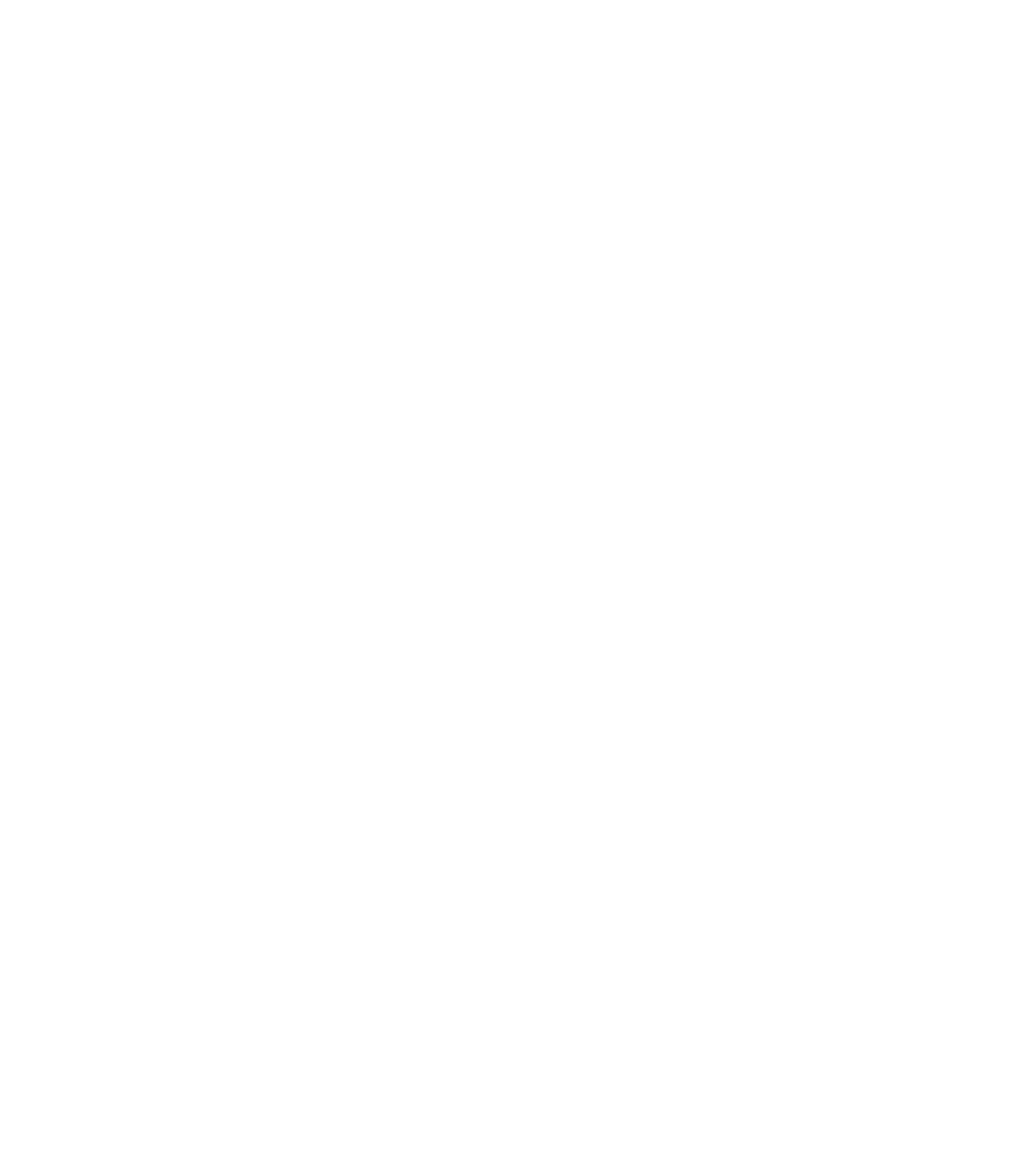
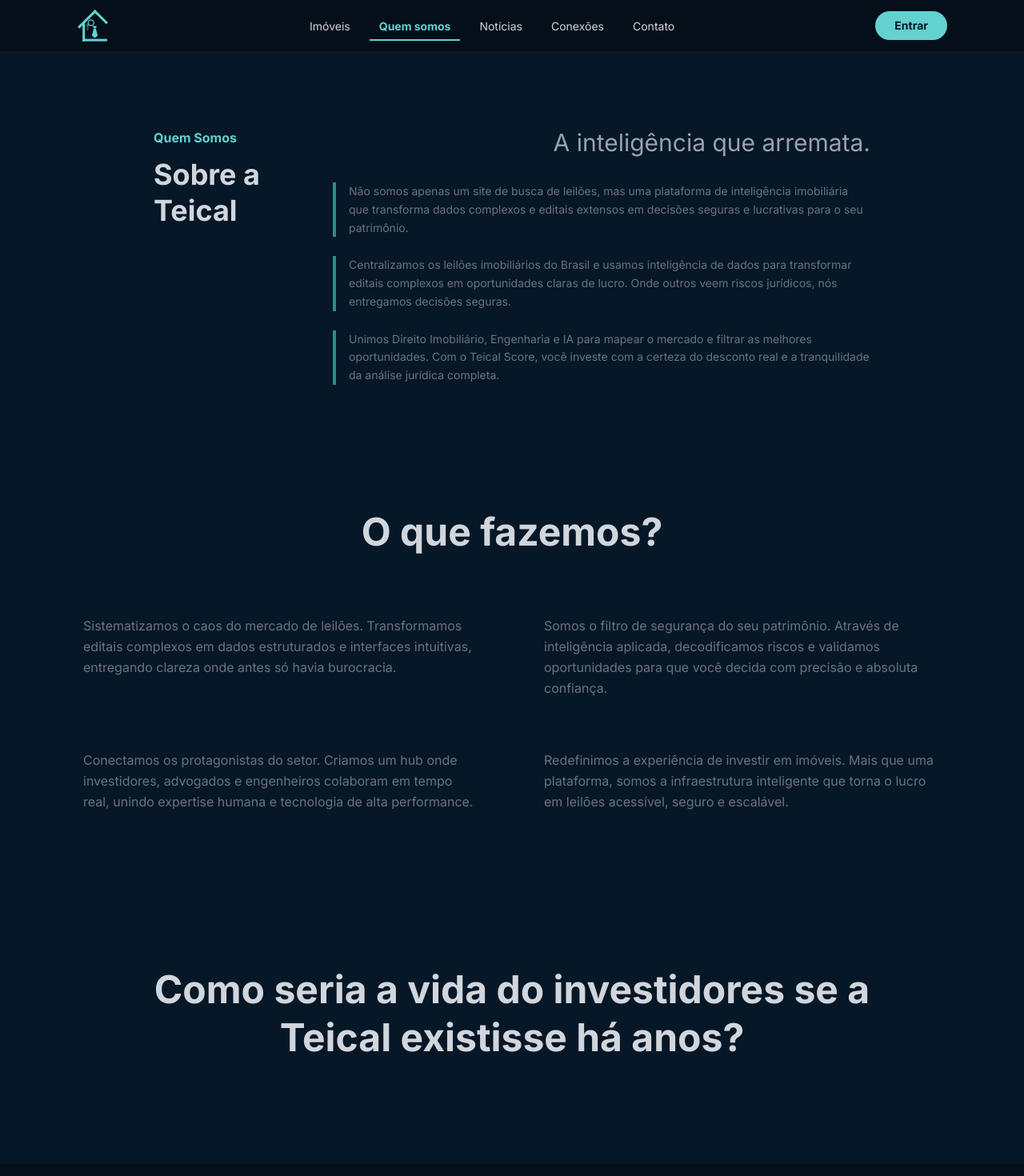
Before and after one commit to josepaliares/teical-web, a React (Vite) app: page /quem-somos in a window 1280 px wide. Before the commit this address had no page. Shown: the top 1470 px of the page at 80% size. Before the commit the page ends 800 px from the top, so only its background shows below. Built offline with nearby package versions, Linux system fonts and the light colour scheme.

Commit message:
create all the pages that will be in first release and finish quemsomos page

```diff
--- a/src/App.tsx
+++ b/src/App.tsx
@@ -3,6 +3,10 @@
 import Home from './pages/Home';
 import Imoveis from './pages/Imoveis';
 import Imovel from './pages/Imovel';
+import QuemSomos from './pages/QuemSomos';
+import Noticias from './pages/Noticias';
+import Conexoes from './pages/Conexoes';
+import Contato from './pages/Contato';
 import Login from './pages/Login';
 
 function App() {
@@ -14,6 +18,10 @@
           <Route path="/" element={<Home />} />
           <Route path="/imoveis" element={<Imoveis />} />
           <Route path="/imovel" element={<Imovel />} />
+          <Route path="/quem-somos" element={<QuemSomos />} />
+          <Route path="/noticias" element={<Noticias />} />
+          <Route path="/conexoes" element={<Conexoes />} />
+          <Route path="/contato" element={<Contato />} />
         </Route>
 
         {/* Route without MainLayout */}
--- a/src/components/Footer.tsx
+++ b/src/components/Footer.tsx
@@ -3,7 +3,7 @@
 export function Footer() {
   return (
     <footer className="bg-primary-dark text-gray-400 py-12 px-8">
-      <div className="max-w-7xl mx-auto grid grid-cols-1 md:grid-cols-4 gap-12">
+      <div className="max-w-7xl mx-auto grid grid-cols-1 md:grid-cols-3 gap-12">
 
         <div className="flex flex-col gap-4">
           <div className="flex items-center gap-3">
@@ -27,25 +27,29 @@
         <div>
 
           <ul className="flex flex-col gap-2 text-sm mt-5">
-            <li><Link to="/sobre" className="hover:text-secondary transition-colors">Sobre Nós</Link></li>
+            <li><Link to="/quem-somos" className="hover:text-secondary transition-colors">Quem somos</Link></li>
             <li><Link to="/" className="hover:text-secondary transition-colors">Contato</Link></li>
           </ul>
         </div>
 
+        {/*
         <div>
           <ul className="flex flex-col gap-2 text-sm mt-5">
             <li><Link to="/" className="hover:text-secondary transition-colors">Privacidade</Link></li>
             <li><Link to="/" className="hover:text-secondary transition-colors">Termos de Uso</Link></li>
           </ul>
         </div>
+        */}
       </div>
 
-      <div className="max-w-7xl mx-auto mt-12 pt-8 border-t border-gray-800 flex flex-col md:flex-row justify-between items-center gap-4 text-xs">
+      <div className="max-w-7xl mx-auto mt-12 pt-8 border-t border-gray-800 flex flex-col md:flex-row justify-center items-center gap-4 text-xs">
         <p>© 2026 Teical. Todos os direitos reservados.</p>
+        {/*
         <div className="flex gap-6">
           <a href="#" className="hover:text-secondary">LinkedIn</a>
           <a href="#" className="hover:text-secondary">Instagram</a>
         </div>
+        */}
       </div>
     </footer>
   );
--- a/src/components/Navbar.tsx
+++ b/src/components/Navbar.tsx
@@ -12,7 +12,7 @@
     return () => window.removeEventListener('scroll', scrollHandler);
   }, [top]);
 
-  const baseLink = "px-3 py-2 transition-colors duration-200 hover:text-secondary";
+  const baseLink = "text-sm px-3 py-2 transition-colors duration-200 hover:text-secondary";
   const activeLink = "text-secondary font-bold border-b-2 border-secondary";
 
   return (
@@ -29,22 +29,45 @@
           </div>
 
           <nav className="hidden md:flex grow justify-center">
-            <ul className="flex items-center gap-6">
-              <li>
-                <NavLink
-                  to="/"
-                  className={({ isActive }) => `${baseLink} ${isActive ? activeLink : 'text-gray-300'}`}
-                >
-                  Home
-                </NavLink>
-
-              </li>
+            <ul className="flex items-center gap-3">
               <li>
                 <NavLink
                   to="/imoveis"
                   className={({ isActive }) => `${baseLink} ${isActive ? activeLink : 'text-gray-300'}`}
                 >
                   Imóveis
+                </NavLink>
+              </li>
+              <li>
+                <NavLink
+                  to="/quem-somos"
+                  className={({ isActive }) => `${baseLink} ${isActive ? activeLink : 'text-gray-300'}`}
+                >
+                  Quem somos
+                </NavLink>
+              </li>
+              <li>
+                <NavLink
+                  to="/noticias"
+                  className={({ isActive }) => `${baseLink} ${isActive ? activeLink : 'text-gray-300'}`}
+                >
+                  Notícias
+                </NavLink>
+              </li>
+              <li>
+                <NavLink
+                  to="/conexoes"
+                  className={({ isActive }) => `${baseLink} ${isActive ? activeLink : 'text-gray-300'}`}
+                >
+                  Conexões
+                </NavLink>
+              </li>
+              <li>
+                <NavLink
+                  to="/contato"
+                  className={({ isActive }) => `${baseLink} ${isActive ? activeLink : 'text-gray-300'}`}
+                >
+                  Contato
                 </NavLink>
               </li>
             </ul>
--- /dev/null
+++ b/src/pages/Conexoes.tsx
@@ -0,0 +1,10 @@
+export default function Conexoes() {
+
+    return (
+        <div className="bg-primary min-h-screen p-8 pt-10">
+            <div className="max-w-7xl mx-auto">
+
+            </div>
+        </div>
+    );
+}
--- /dev/null
+++ b/src/pages/Contato.tsx
@@ -0,0 +1,10 @@
+export default function Contato() {
+
+    return (
+        <div className="bg-primary min-h-screen p-8 pt-10">
+            <div className="max-w-7xl mx-auto">
+
+            </div>
+        </div>
+    );
+}
--- /dev/null
+++ b/src/pages/Noticias.tsx
@@ -0,0 +1,10 @@
+export default function Noticias() {
+
+    return (
+        <div className="bg-primary min-h-screen p-8 pt-10">
+            <div className="max-w-7xl mx-auto">
+
+            </div>
+        </div>
+    );
+}
--- /dev/null
+++ b/src/pages/QuemSomos.tsx
@@ -0,0 +1,72 @@
+export default function QuemSomos() {
+    return (
+        <div className="bg-primary min-h-screen p-8 pt-24 pb-32">
+            {/* --- SEÇÃO: SOBRE A TEICAL --- */}
+            <div className="max-w-7xl mx-auto flex px-10 lg:px-40 gap-20">
+                <div className="flex flex-col shrink-0">
+                    <p className="text-secondary font-bold text-md mb-3">Quem Somos</p>
+                    <h2 className="text-gray-300 font-bold text-4xl leading-tight">
+                        Sobre a <br /> Teical
+                    </h2>
+                </div>
+
+                <div className="flex flex-col gap-8 ml-auto max-w-2xl">
+                    <h1 className="text-right text-gray-400 font-medium text-3xl">
+                        A inteligência que arremata.
+                    </h1>
+
+                    <div className="flex flex-col gap-6">
+                        <p className="text-gray-500 text-sm leading-relaxed pl-4 border-l-4 border-secondary-dark">
+                            Não somos apenas um site de busca de leilões, mas uma plataforma de inteligência imobiliária que transforma dados complexos e editais extensos em decisões seguras e lucrativas para o seu patrimônio.
+                        </p>
+                        <p className="text-gray-500 text-sm leading-relaxed pl-4 border-l-4 border-secondary-dark">
+                            Centralizamos os leilões imobiliários do Brasil e usamos inteligência de dados para transformar editais complexos em oportunidades claras de lucro. Onde outros veem riscos jurídicos, nós entregamos decisões seguras.
+                        </p>
+                        <p className="text-gray-500 text-sm leading-relaxed pl-4 border-l-4 border-secondary-dark">
+                            Unimos Direito Imobiliário, Engenharia e IA para mapear o mercado e filtrar as melhores oportunidades. Com o Teical Score, você investe com a certeza do desconto real e a tranquilidade da análise jurídica completa.
+                        </p>
+                    </div>
+                </div>
+            </div>
+
+            <div className="mt-40 max-w-6xl mx-auto px-10">
+                <div className="text-center mb-20">
+                    <h2 className="text-gray-300 font-bold text-5xl">O que fazemos?</h2>
+                </div>
+
+                <div className="grid grid-cols-1 md:grid-cols-2 gap-x-20 gap-y-16">
+
+                    <div className="flex flex-col gap-4">
+                        <p className="text-gray-500 text-base leading-relaxed">
+                            Sistematizamos o caos do mercado de leilões. Transformamos editais complexos em dados estruturados e interfaces intuitivas, entregando clareza onde antes só havia burocracia.
+                        </p>
+                    </div>
+
+                    <div className="flex flex-col gap-4">
+                        <p className="text-gray-500 text-base leading-relaxed">
+                            Somos o filtro de segurança do seu patrimônio. Através de inteligência aplicada, decodificamos riscos e validamos oportunidades para que você decida com precisão e absoluta confiança.
+                        </p>
+                    </div>
+
+                    <div className="flex flex-col gap-4">
+                        <p className="text-gray-500 text-base leading-relaxed">
+                            Conectamos os protagonistas do setor. Criamos um hub onde investidores, advogados e engenheiros colaboram em tempo real, unindo expertise humana e tecnologia de alta performance.
+                        </p>
+                    </div>
+
+                    <div className="flex flex-col gap-4">
+                        <p className="text-gray-500 text-base leading-relaxed">
+                            Redefinimos a experiência de investir em imóveis. Mais que uma plataforma, somos a infraestrutura inteligente que torna o lucro em leilões acessível, seguro e escalável.
+                        </p>
+                    </div>
+                </div>
+            </div>
+
+            <div className="mt-48 text-center px-10">
+                <h2 className="text-gray-300 font-bold text-4xl md:text-5xl leading-tight max-w-5xl mx-auto">
+                    Como seria a vida do investidores se a Teical existisse há anos?
+                </h2>
+            </div>
+        </div>
+    );
+}
```
